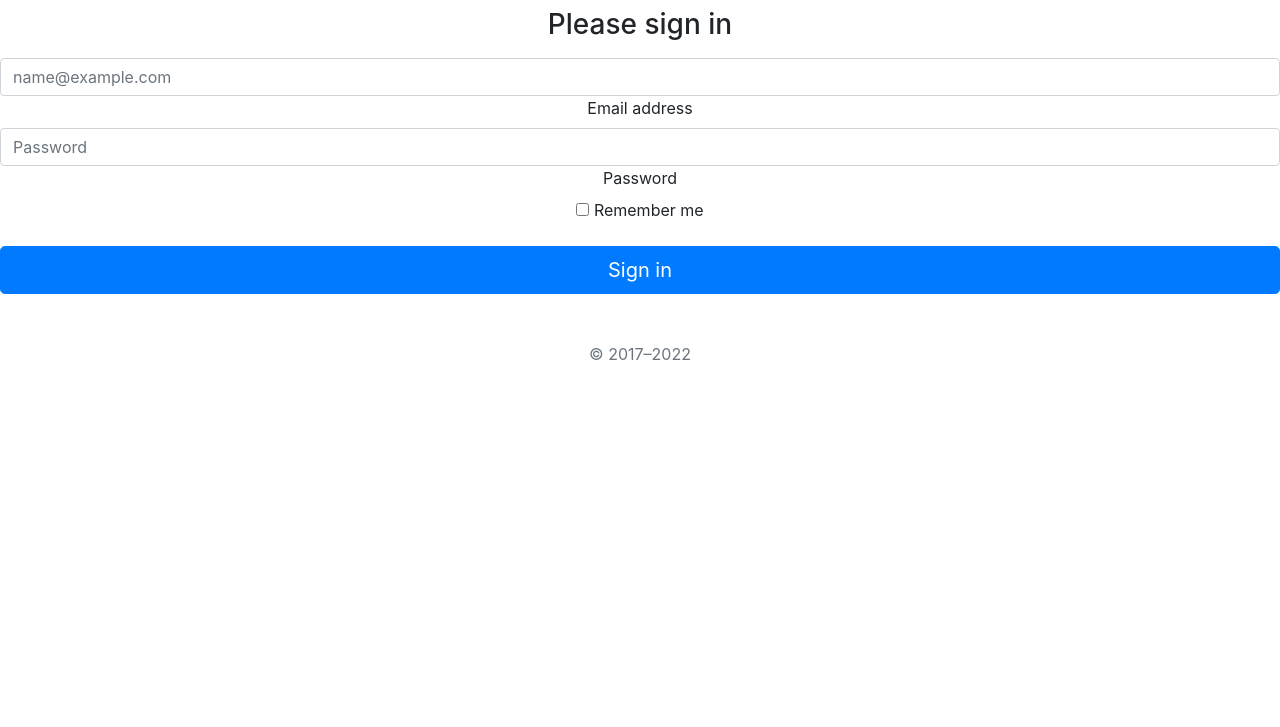
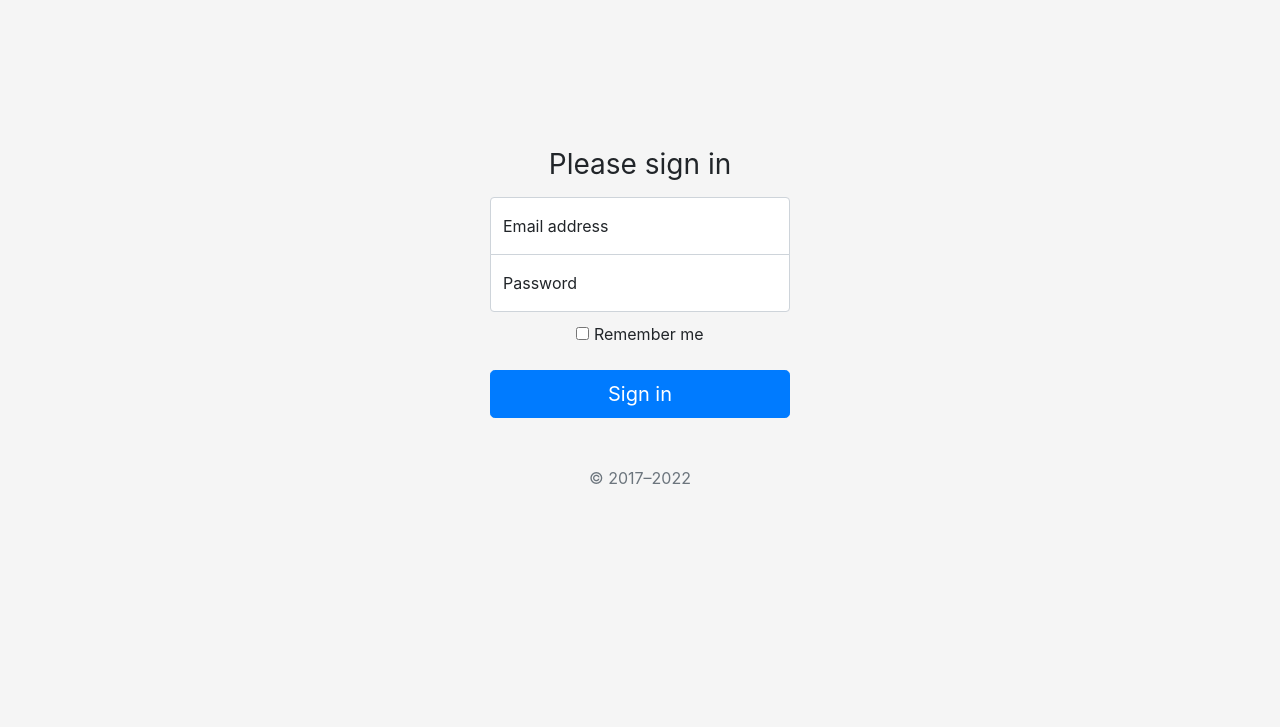
Before and after one commit to benjamindaniels21/Newsletter-project, a website: page signup.html in a window 1280 px wide. Shown: the part 73-800 px from the top of the page. Drawn offline with nearby package versions, Linux system fonts and the light colour scheme.

Commit message:
form styles applied

```diff
--- a/signup.html
+++ b/signup.html
@@ -10,6 +10,8 @@
     <title>Signin Template · Bootstrap v5.2</title>
 
     <link rel="canonical" href="https://getbootstrap.com/docs/5.2/examples/sign-in/">
+        <link href="https://cdn.jsdelivr.net/npm/bootstrap@5.2.0-beta1/dist/css/bootstrap.min.css" rel="stylesheet"
+            integrity="sha384-0evHe/X+R7YkIZDRvuzKMRqM+OrBnVFBL6DOitfPri4tjfHxaWutUpFmBp4vmVor" crossorigin="anonymous">
 
 
 
@@ -83,14 +85,13 @@
 
 
     <!-- Custom styles for this template -->
-    <link href="signin.css" rel="stylesheet">
+    <link href="styles.css" rel="stylesheet">
 </head>
 
 <body class="text-center">
 
     <main class="form-signin w-100 m-auto">
         <form>
-            <img class="mb-4" src="/docs/5.2/assets/brand/bootstrap-logo.svg" alt="" width="72" height="57">
             <h1 class="h3 mb-3 fw-normal">Please sign in</h1>
 
             <div class="form-floating">
--- /dev/null
+++ b/styles.css
@@ -0,0 +1,33 @@
+html,
+body {
+    height: 100%;
+}
+
+body {
+    display: flex;
+    align-items: center;
+    padding-top: 40px;
+    padding-bottom: 40px;
+    background-color: #f5f5f5;
+}
+
+.form-signin {
+    max-width: 330px;
+    padding: 15px;
+}
+
+.form-signin .form-floating:focus-within {
+    z-index: 2;
+}
+
+.form-signin input[type="email"] {
+    margin-bottom: -1px;
+    border-bottom-right-radius: 0;
+    border-bottom-left-radius: 0;
+}
+
+.form-signin input[type="password"] {
+    margin-bottom: 10px;
+    border-top-left-radius: 0;
+    border-top-right-radius: 0;
+}
```
